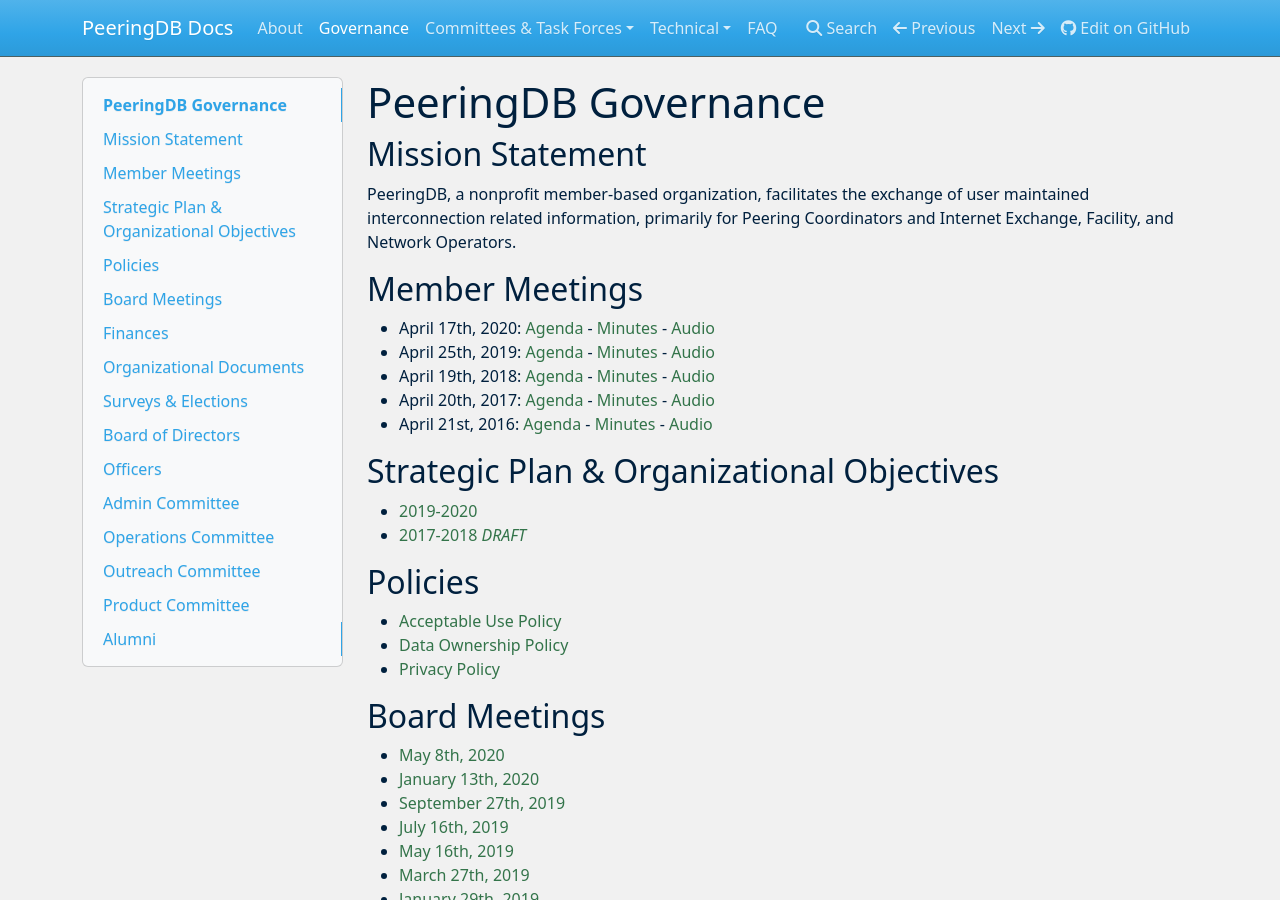
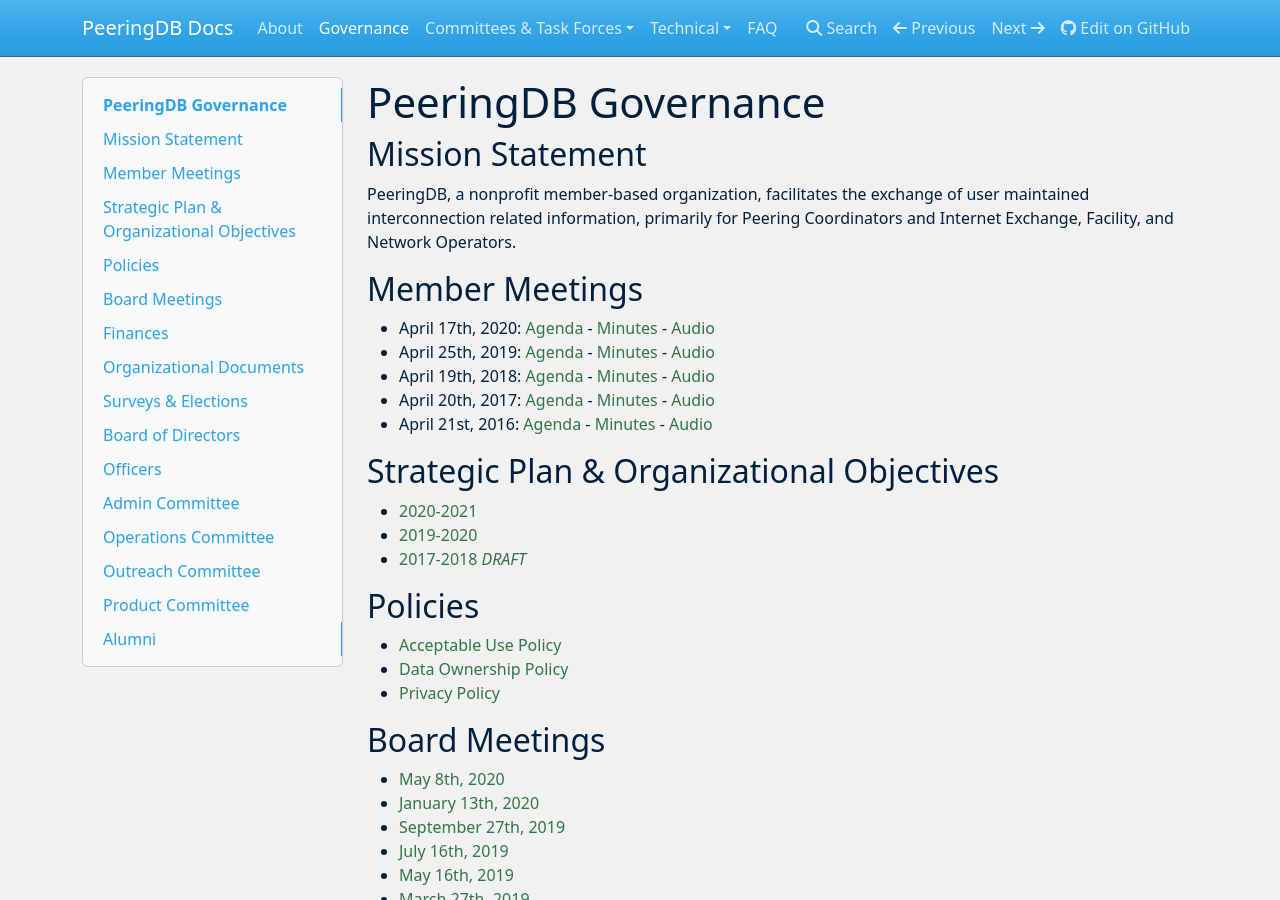
Before and after one commit to peeringdb/docs, an MkDocs documentation site: the page built from docs/gov.md, in a window 1280 px wide and 900 px high. Built offline with MkDocs 1.6.1, drawn with Linux system fonts in a browser that asks for light colours; nearby versions of some CDN libraries.

Commit message:
Add Strategic Plan 2020-2021.

```diff
--- a/docs/gov.md
+++ b/docs/gov.md
@@ -15,6 +15,7 @@
 
 ## Strategic Plan & Organizational Objectives
 
+- [2020-2021](gov/misc/2020-05-21-PeeringDB_Strategic_Plan_2020-2021.pdf)
 - [2019-2020](gov/misc/2019-05-20-PeeringDB_Strategic_Plan_2019-2020.pdf)
 - [2017-2018 *DRAFT*](gov/misc/2017-02-09-PeeringDB_Strategic_Plan_2017-2018-DRAFT.pdf)
 
```
Also changed, not shown: 1 other file.
